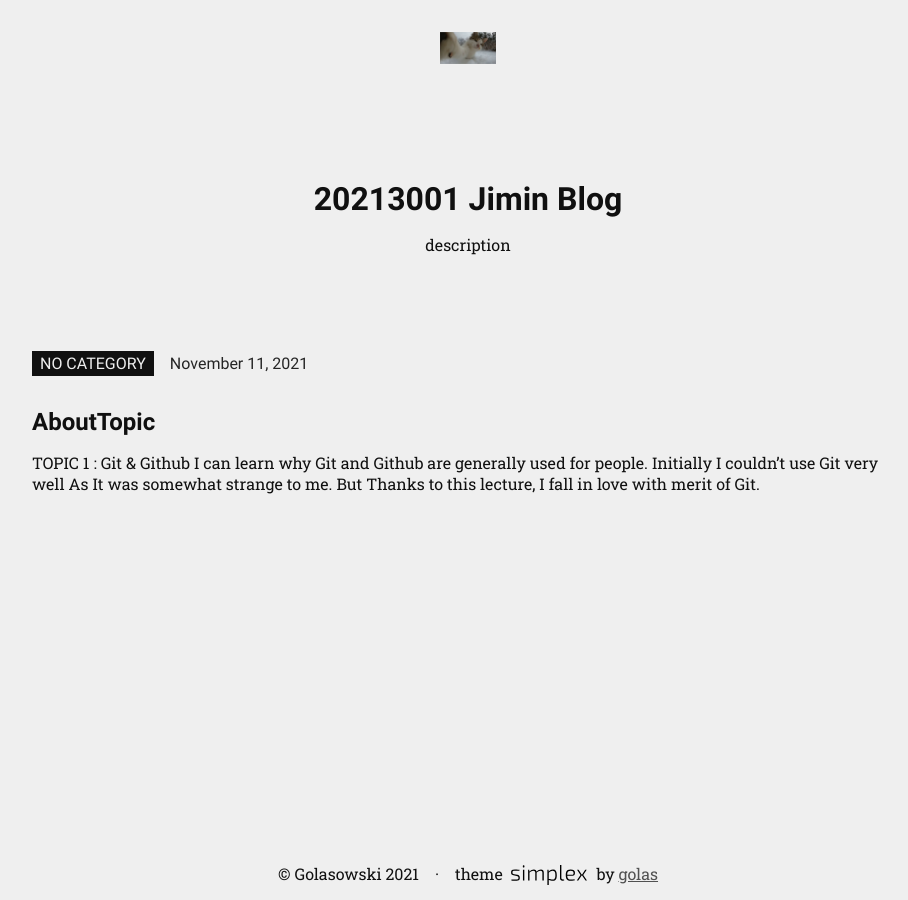
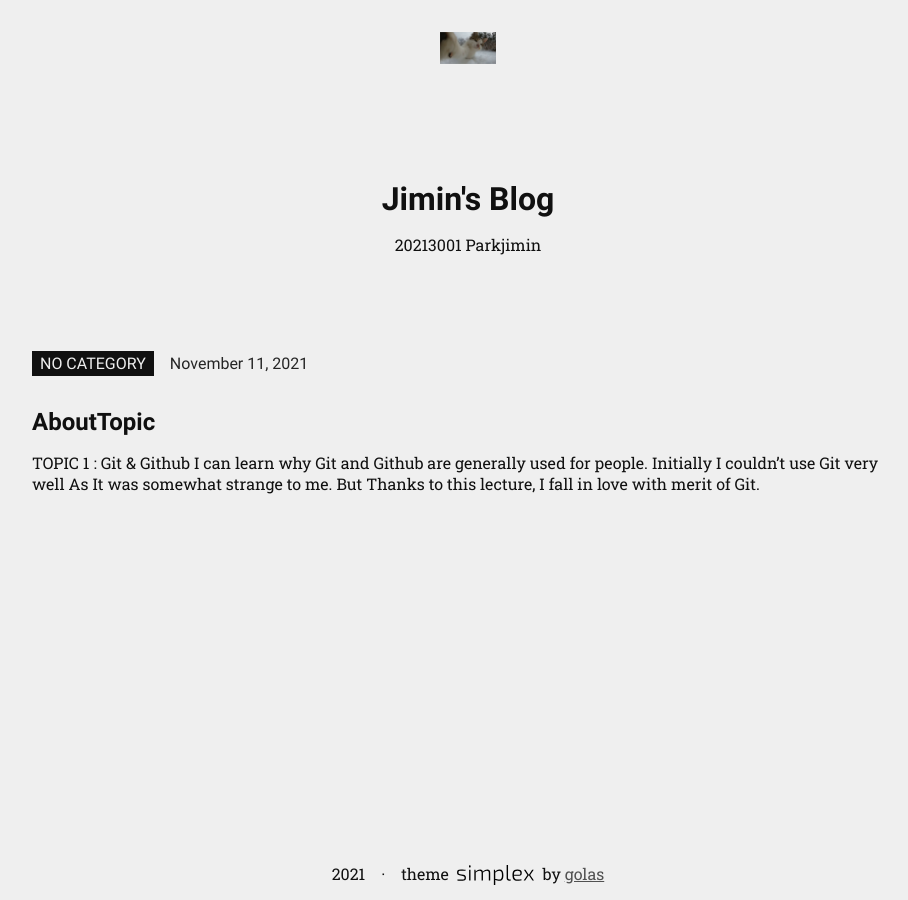
Before and after one commit to wlals3665/wlals3665.github.io, a Jekyll site: the page built from index.markdown, in a window 1280 px wide. Shown: the whole page, without its empty margins (172-1080 px from the left). Built offline with Jekyll 4.4.1, drawn with Linux system fonts in a browser that asks for light colours.

Commit message:
add : jiimin

```diff
--- a/_config.yml
+++ b/_config.yml
@@ -1,9 +1,9 @@
-title: 20213001 Jimin Blog
+title: Jimin's  Blog
 logo_img: "assets/mu.png"
 favicon: "assets/favicon.ico"
-description: description
+description: 20213001 Parkjimin
 global_tags: jekyll theme simplex golasblog responsive html5
-copyright: © Golasowski 2021
+copyright:  2021
 
 sass:
     style: compressed
```
